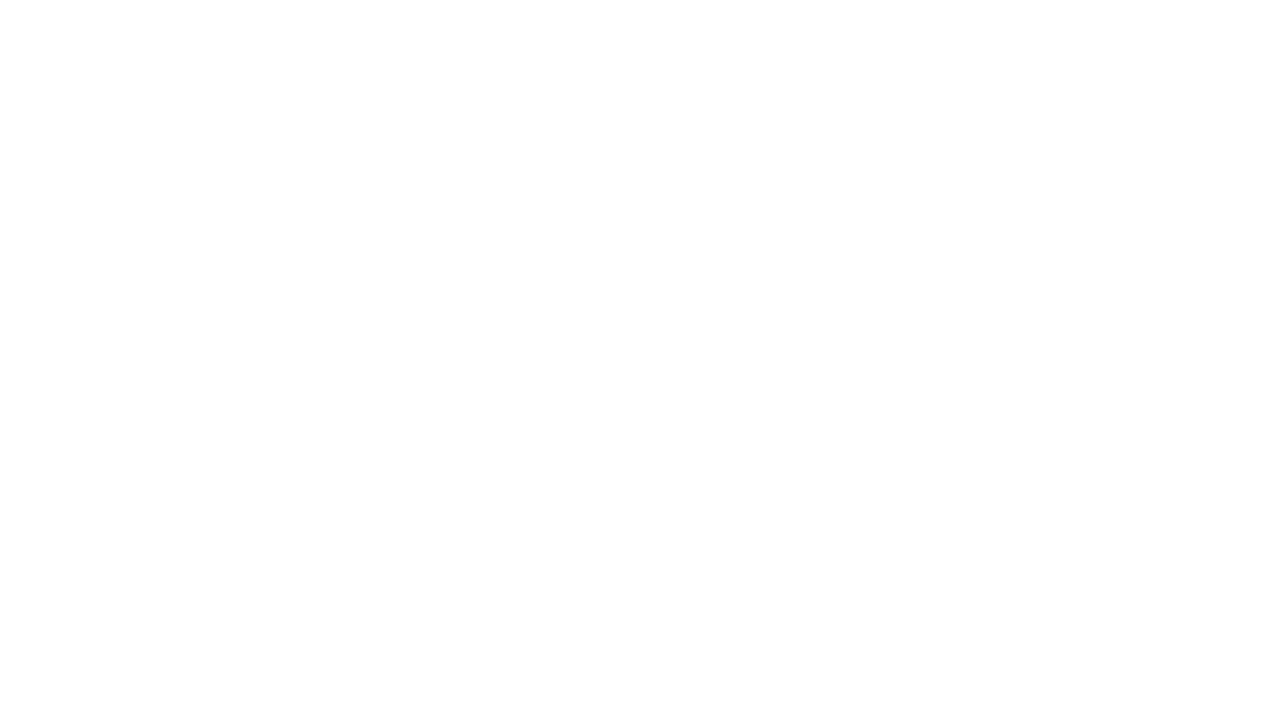
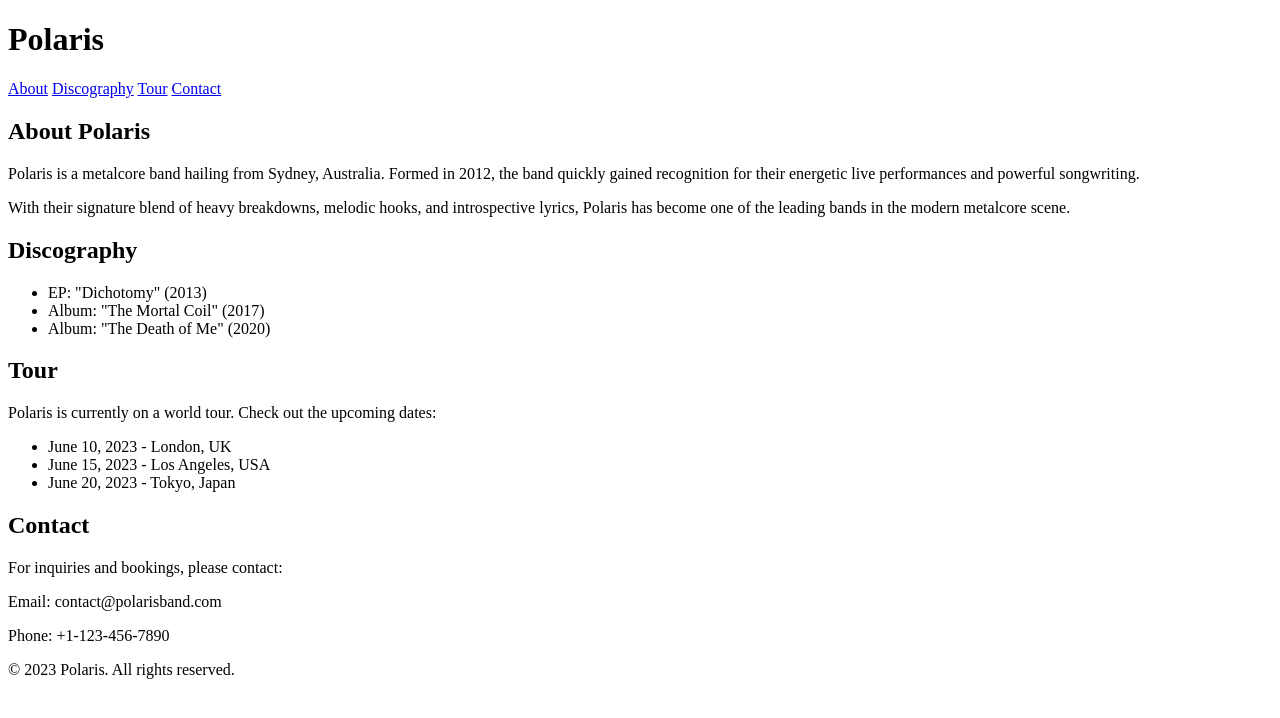
Before and after one commit to Noroff-FED-Community/bandstand, a plain HTML site: page bands/Polaris/Polaris.html in a window 1280 px wide. Drawn offline with Linux system fonts and the light colour scheme.

Commit message:
Update Polaris.html

```diff
--- a/bands/Polaris/Polaris.html
+++ b/bands/Polaris/Polaris.html
@@ -7,6 +7,45 @@
     <title>Polaris Band Page</title>
 </head>
 <body>
-
+  <header>
+    <h1>Polaris</h1>
+  </header>
+  <nav>
+    <a href="#about">About</a>
+    <a href="#discography">Discography</a>
+    <a href="#tour">Tour</a>
+    <a href="#contact">Contact</a>
+  </nav>
+  <section id="about">
+    <h2>About Polaris</h2>
+    <p> Polaris is a metalcore band hailing from Sydney, Australia. Formed in 2012, the band quickly gained recognition for their energetic live performances and powerful songwriting. </p>
+    <p> With their signature blend of heavy breakdowns, melodic hooks, and introspective lyrics, Polaris has become one of the leading bands in the modern metalcore scene.</p>
+  </section>
+  <section id="discography">
+    <h2>Discography</h2>
+    <ul>
+      <li>EP: "Dichotomy" (2013)</li>
+      <li>Album: "The Mortal Coil" (2017)</li>
+      <li>Album: "The Death of Me" (2020)</li>
+    </ul>
+  </section>
+  <section id="tour">
+    <h2>Tour</h2>
+    <p>Polaris is currently on a world tour. Check out the upcoming dates:</p>
+    <ul>
+      <li>June 10, 2023 - London, UK</li>
+      <li>June 15, 2023 - Los Angeles, USA</li>
+      <li>June 20, 2023 - Tokyo, Japan</li>
+    </ul>
+  </section>
+  <section id="contact">
+    <h2>Contact</h2>
+    <p>For inquiries and bookings, please contact:</p>
+    <p>Email: contact@polarisband.com</p>
+    <p>Phone: +1-123-456-7890</p>
+  </section>
+  <footer>
+    <p>&copy; 2023 Polaris. All rights reserved.</p>
+  </footer>
 </body>
 </html>
```
